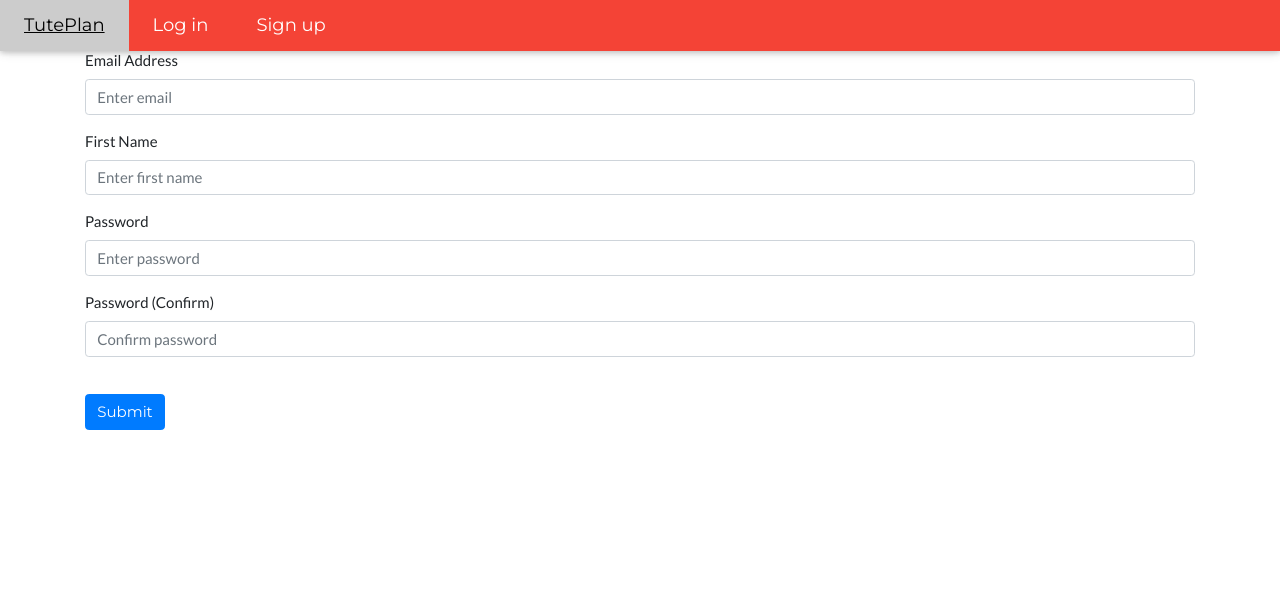
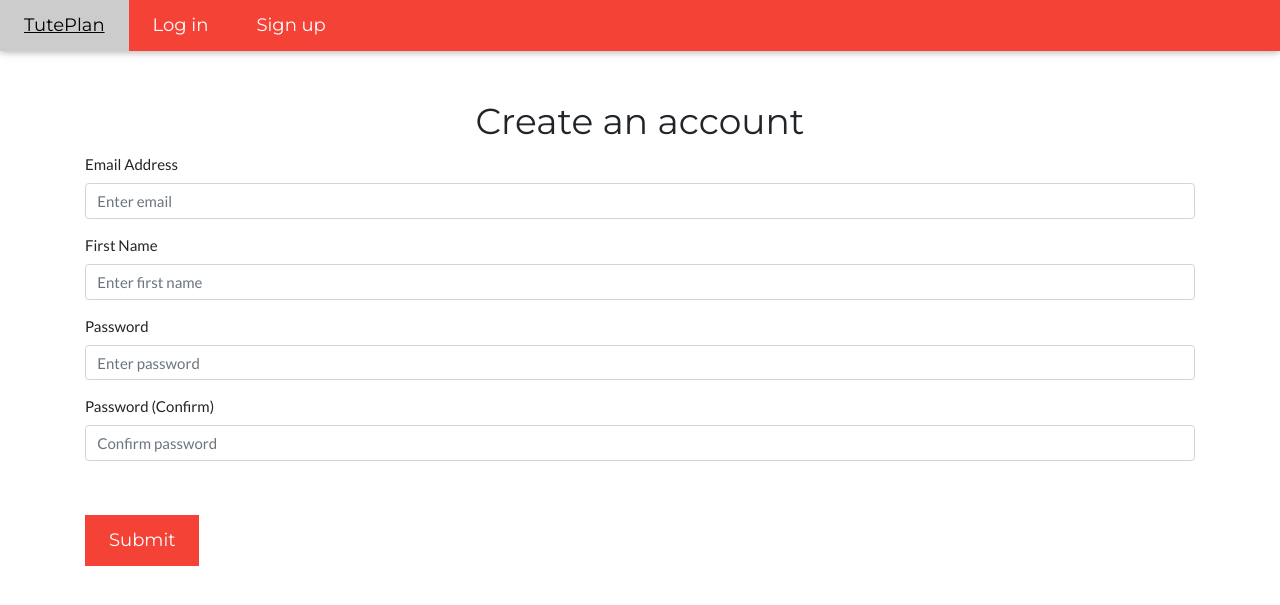
Before and after one commit to Unclematrix/Programmesanas-projekts, a Flask app: page /sign-up in a window 1280 px wide. Shown: the top 605 px of the page. Run offline with Flask 3, Linux system fonts and the light colour scheme; some libraries are stand-ins or nearby versions.

Commit message:
Update sign_up.html

```diff
--- a/Flask majaslapa/website/templates/sign_up.html
+++ b/Flask majaslapa/website/templates/sign_up.html
@@ -1,7 +1,7 @@
 {% extends "base.html" %} {% block title %}Sign Up{% endblock %} {% block
 content %}
 <form method="POST">
-  <h3 align="center">Sign Up</h3>
+  <h1 align="center" style="margin-top: 100px;">Create an account</h1>
   <div class="form-group">
     <label for="email">Email Address</label>
     <input
@@ -43,6 +43,6 @@ content %}
     />
   </div>
   <br />
-  <button type="submit" class="btn btn-primary">Submit</button>
+  <button type="submit" class="w3-button w3-red w3-padding-large w3-large w3-margin-top">Submit</button>
 </form>
 {% endblock %}
```
